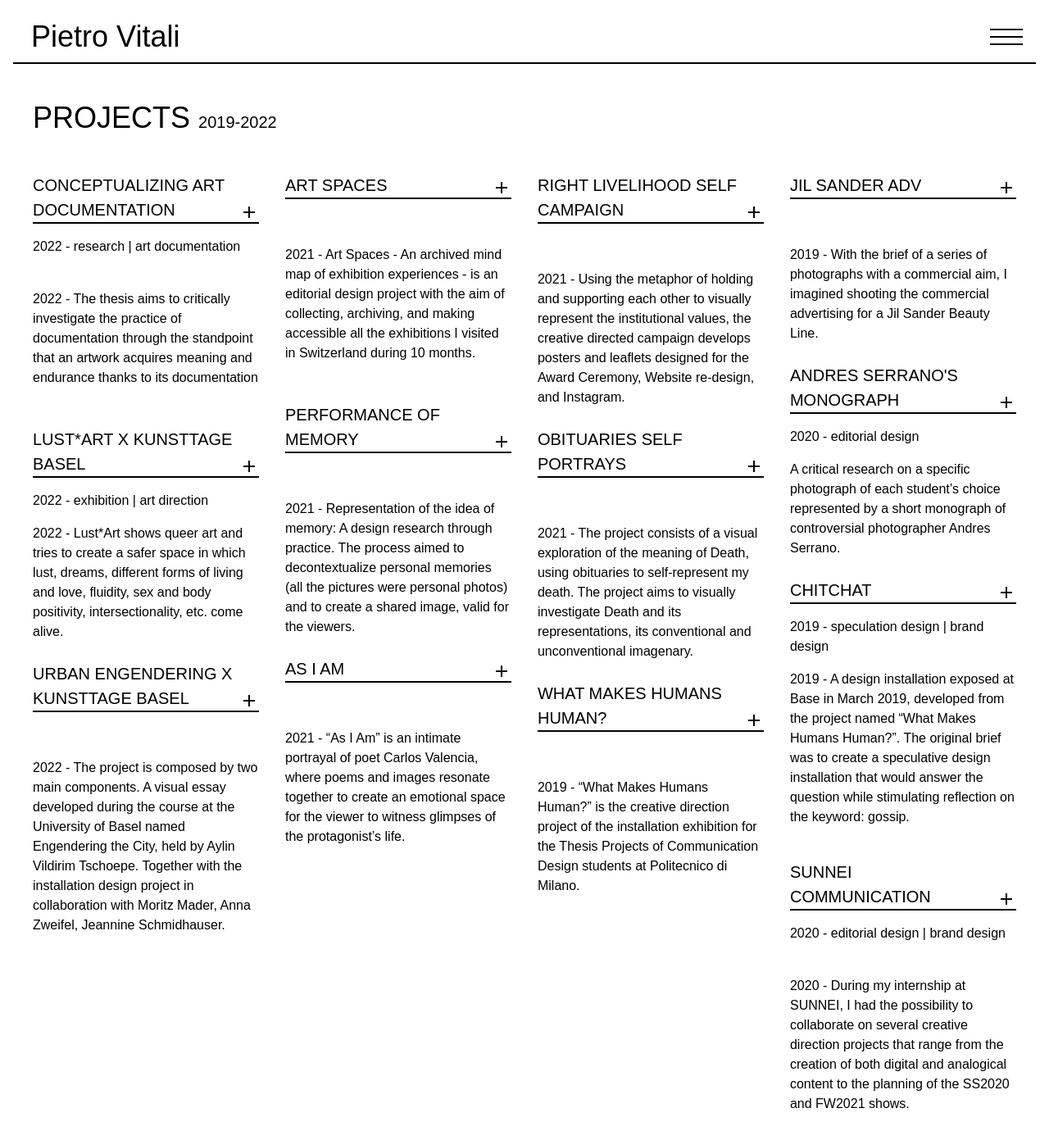
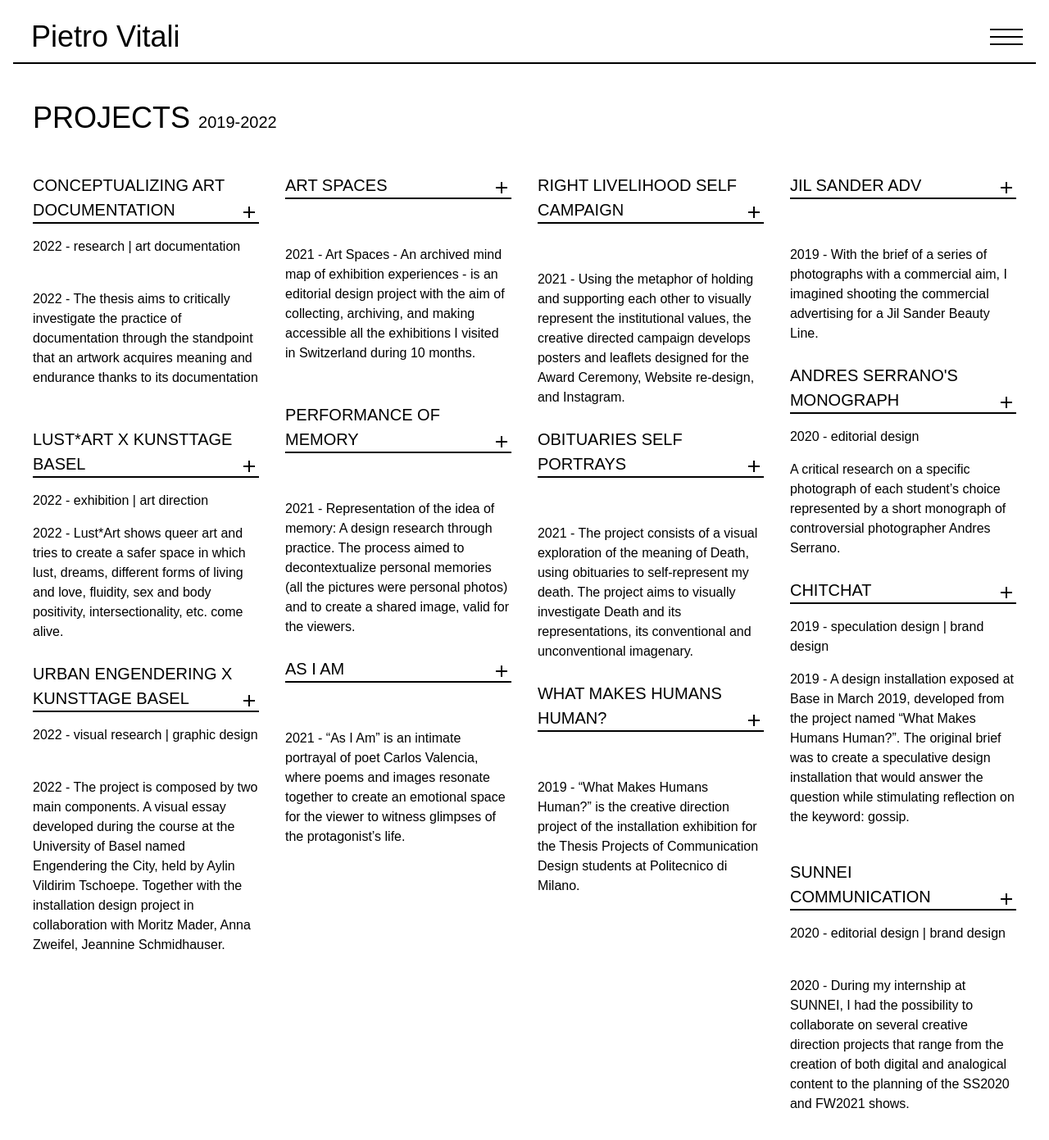
Before and after one commit to forgothiss88/pvportfolio, a Jekyll site: the page built from works.html, in a window 1280 px wide and 1391 px high. Shown: the whole window at 82% size. Built offline with Jekyll 4.4.1, drawn with Linux system fonts in a browser that asks for light colours; a script that is not in the unit is left out.

Commit message:
add tagline urban

```diff
--- a/_works/2022_03_urban_engendering.html
+++ b/_works/2022_03_urban_engendering.html
@@ -10,6 +10,7 @@ keywords:
 meta_title: "Urban Engendering - Pietro Vitali"
 meta_description: "2022 - The project is composed by two main components. A visual essay developed during the course at the University of Basel named Engendering the City, held by Aylin Vildirim Tschoepe.
 Together with the installation design project in collaboration with Moritz Mader, Anna Zweifel, Jeannine Schmidhauser."
+tagline: "2022 - visual research | graphic design"
 short_desc: "2022 - The project is composed by two main components. A visual essay developed during the course at the University of Basel named Engendering the City, held by Aylin Vildirim Tschoepe.
 Together with the installation design project in collaboration with Moritz Mader, Anna Zweifel, Jeannine Schmidhauser."
 imgdir: "/works/Urban_Engendering"
```
